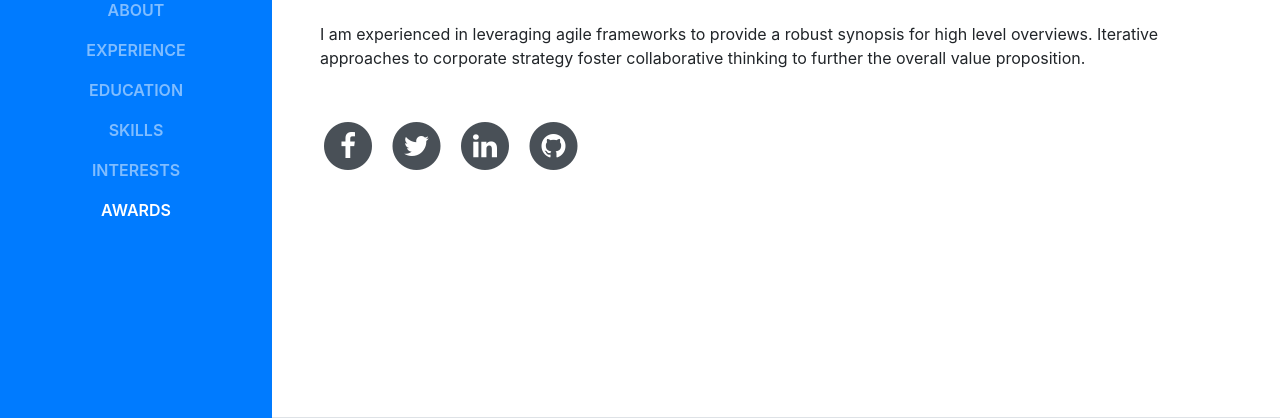
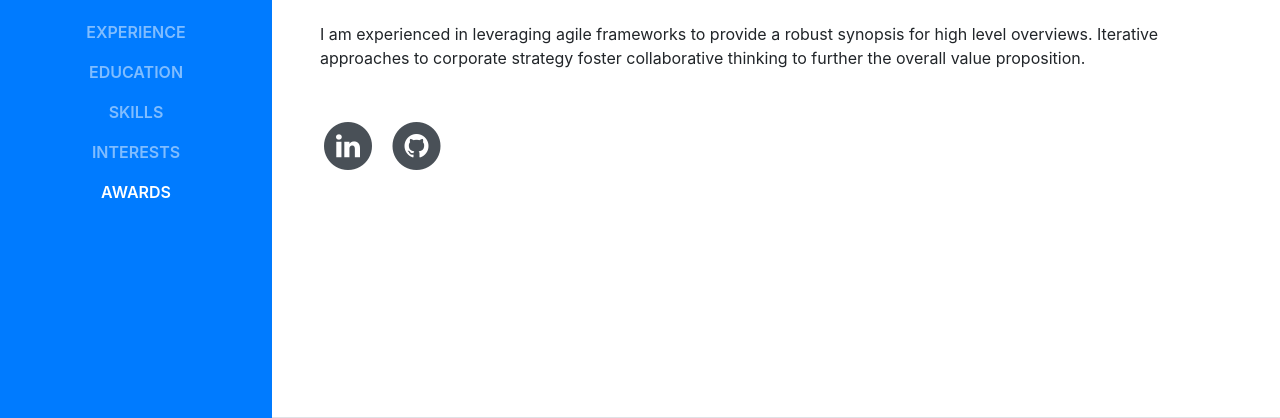
Before and after one commit to chaluvadis/chaluvadis.github.io, a website with bundled scripts: page index.html in a window 1280 px wide. Shown: the part 382-800 px from the top of the page. Built offline with nearby package versions, Linux system fonts and the light colour scheme; a web font is replaced by a local one.

```diff
--- a/index.html
+++ b/index.html
@@ -70,23 +70,7 @@
                     approaches to corporate strategy foster collaborative thinking to further the overall value proposition.</p>
                 <ul class="list-inline list-social-icons mb-0">
                     <li class="list-inline-item">
-                        <a href="#">
-                            <span class="fa-stack fa-lg">
-                                <i class="fa fa-circle fa-stack-2x"></i>
-                                <i class="fa fa-facebook fa-stack-1x fa-inverse"></i>
-                            </span>
-                        </a>
-                    </li>
-                    <li class="list-inline-item">
-                        <a href="#">
-                            <span class="fa-stack fa-lg">
-                                <i class="fa fa-circle fa-stack-2x"></i>
-                                <i class="fa fa-twitter fa-stack-1x fa-inverse"></i>
-                            </span>
-                        </a>
-                    </li>
-                    <li class="list-inline-item">
-                        <a href="#">
+                        <a href="https://www.linkedin.com/in/surendra-chaluvadi/" target="_blank">
                             <span class="fa-stack fa-lg">
                                 <i class="fa fa-circle fa-stack-2x"></i>
                                 <i class="fa fa-linkedin fa-stack-1x fa-inverse"></i>
@@ -94,7 +78,7 @@
                         </a>
                     </li>
                     <li class="list-inline-item">
-                        <a href="#">
+                        <a href="https://www.github.com/chaluvadis/" target="_blank">
                             <span class="fa-stack fa-lg">
                                 <i class="fa fa-circle fa-stack-2x"></i>
                                 <i class="fa fa-github fa-stack-1x fa-inverse"></i>
```
Also changed, not shown: img/profile.jpg.
